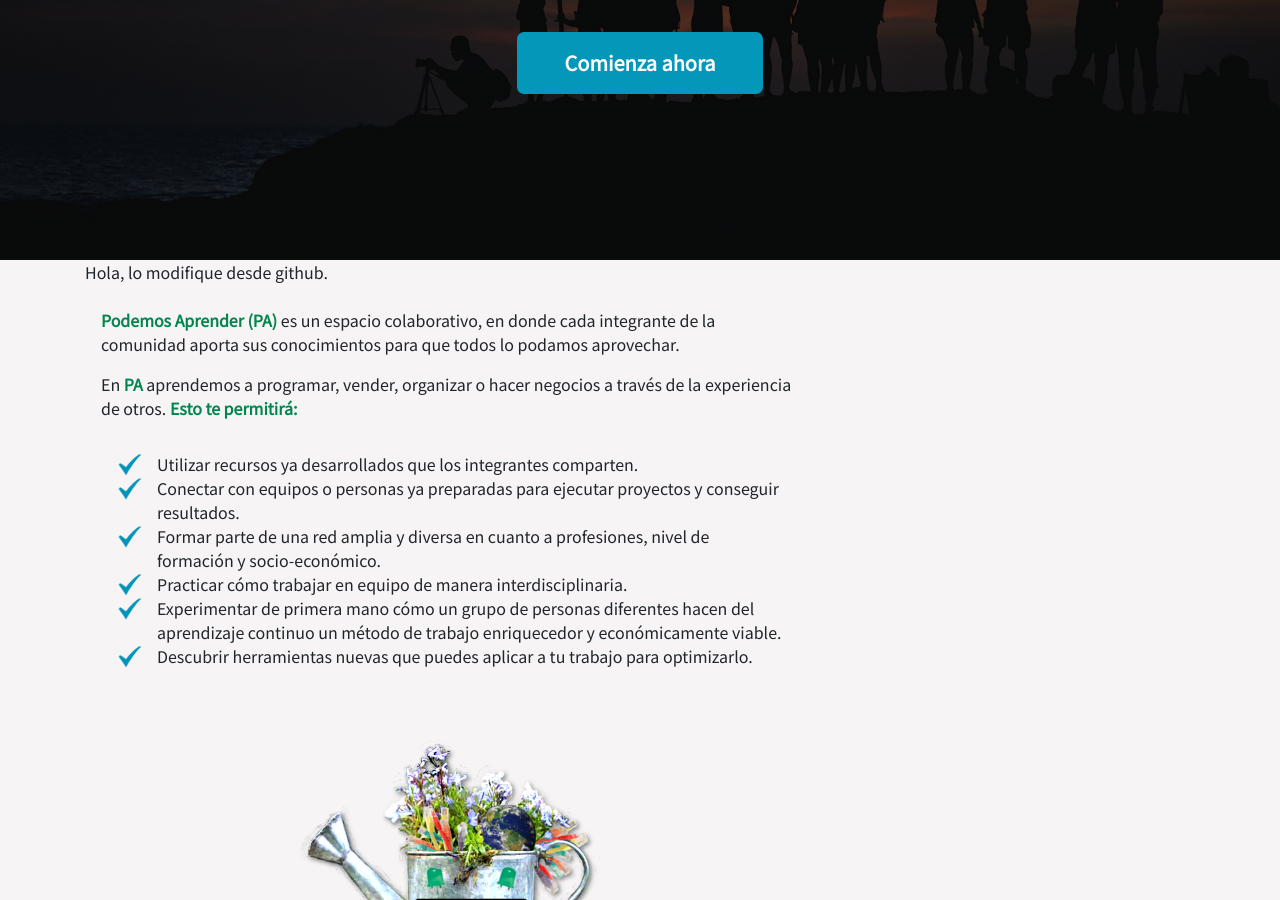
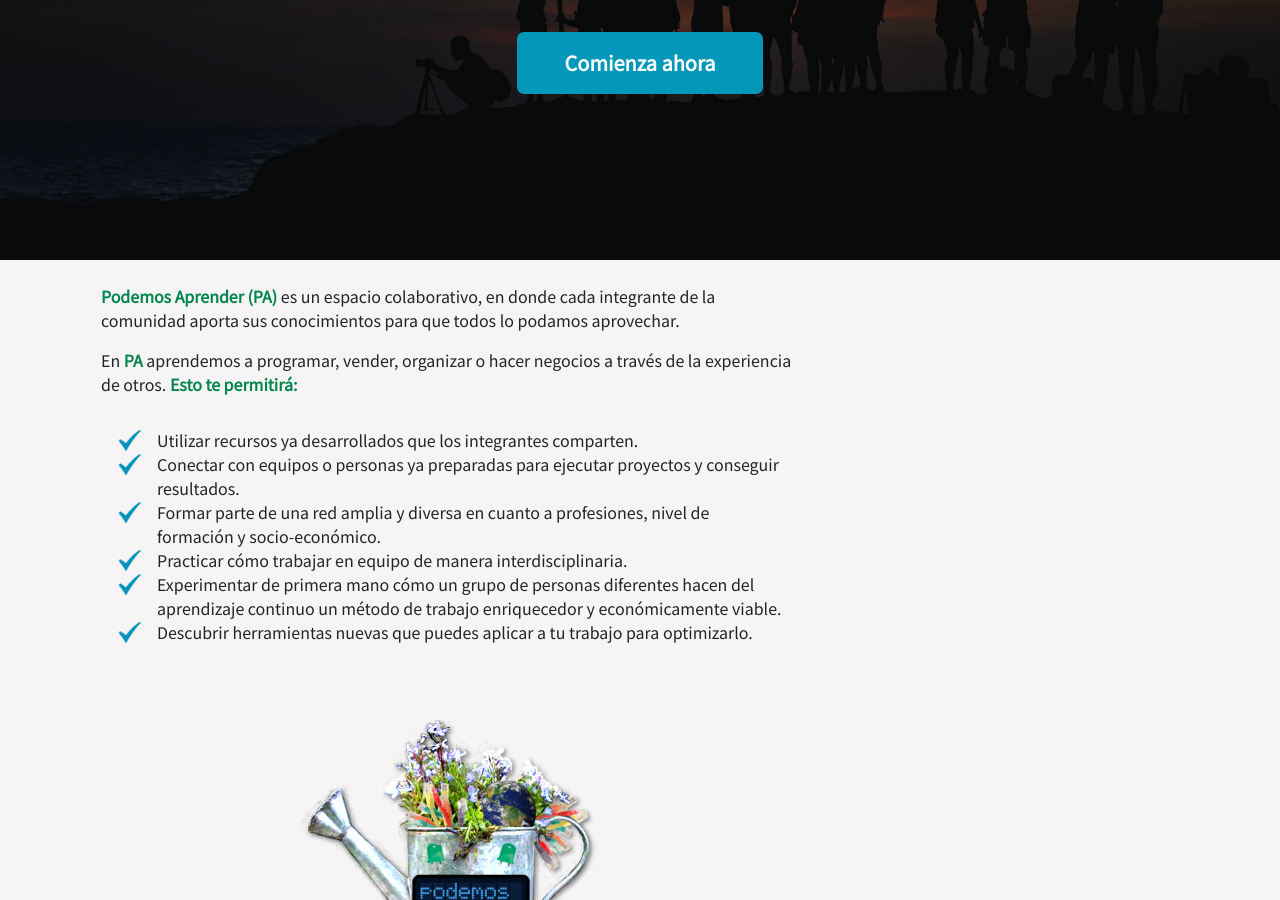
Before and after one commit to podemosaprender/podemosaprender.github.io, a Jekyll site: the page built from index.md, in a window 1280 px wide and 900 px high, scrolled down 303 px. Built offline with Jekyll 4.4.1, drawn with Linux system fonts in a browser that asks for light colours; nearby versions of some CDN libraries; some web fonts are replaced; comment, search, counter and statistics services are not loaded.

Commit message:
FIX: texto de prueba

```diff
--- a/index.md
+++ b/index.md
@@ -1,8 +1,6 @@
 ---
 ---
   <main>
-
-  Hola, lo modifique desde github.
 
 {% include_relative _repetimos/acerca-de.html %}
 
```
